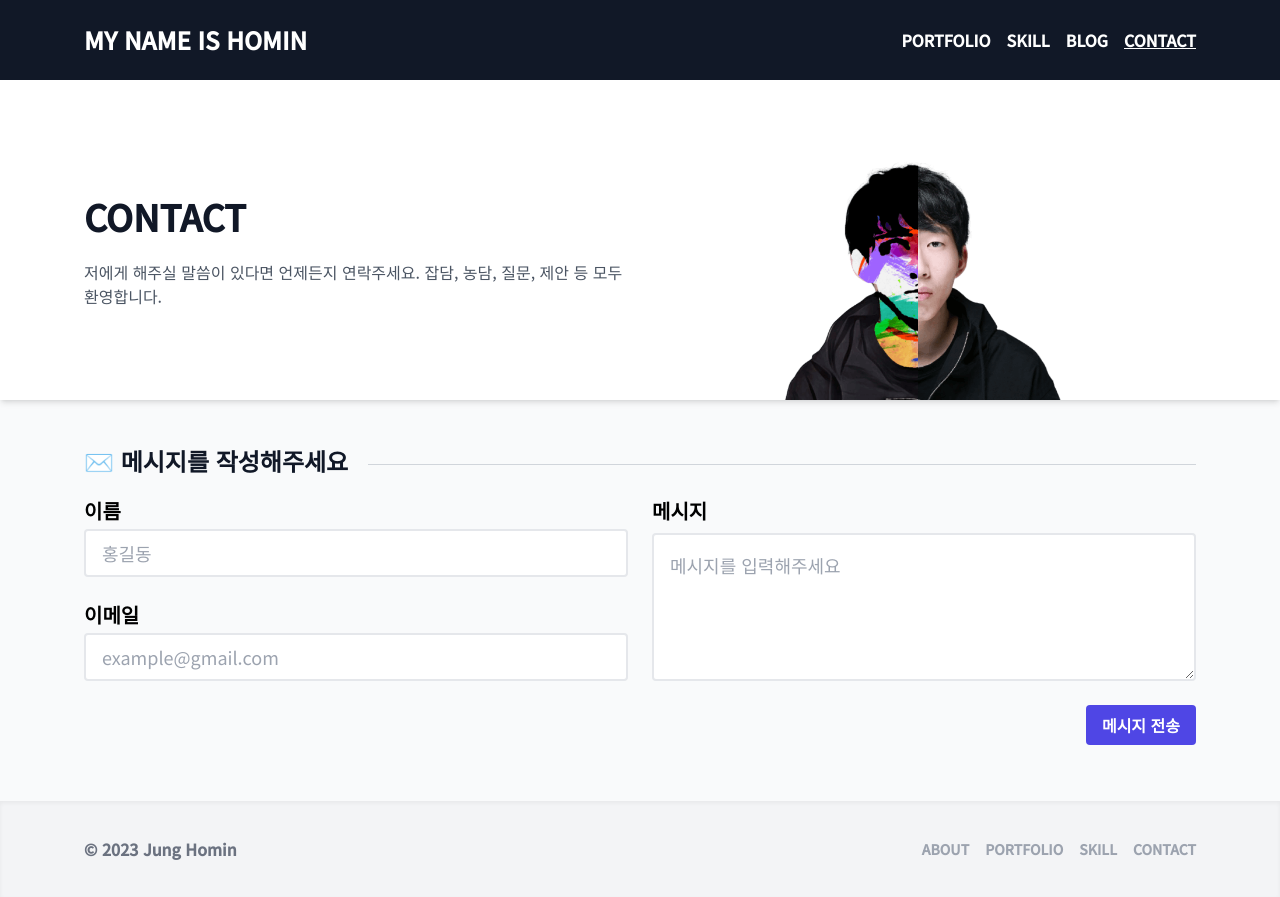
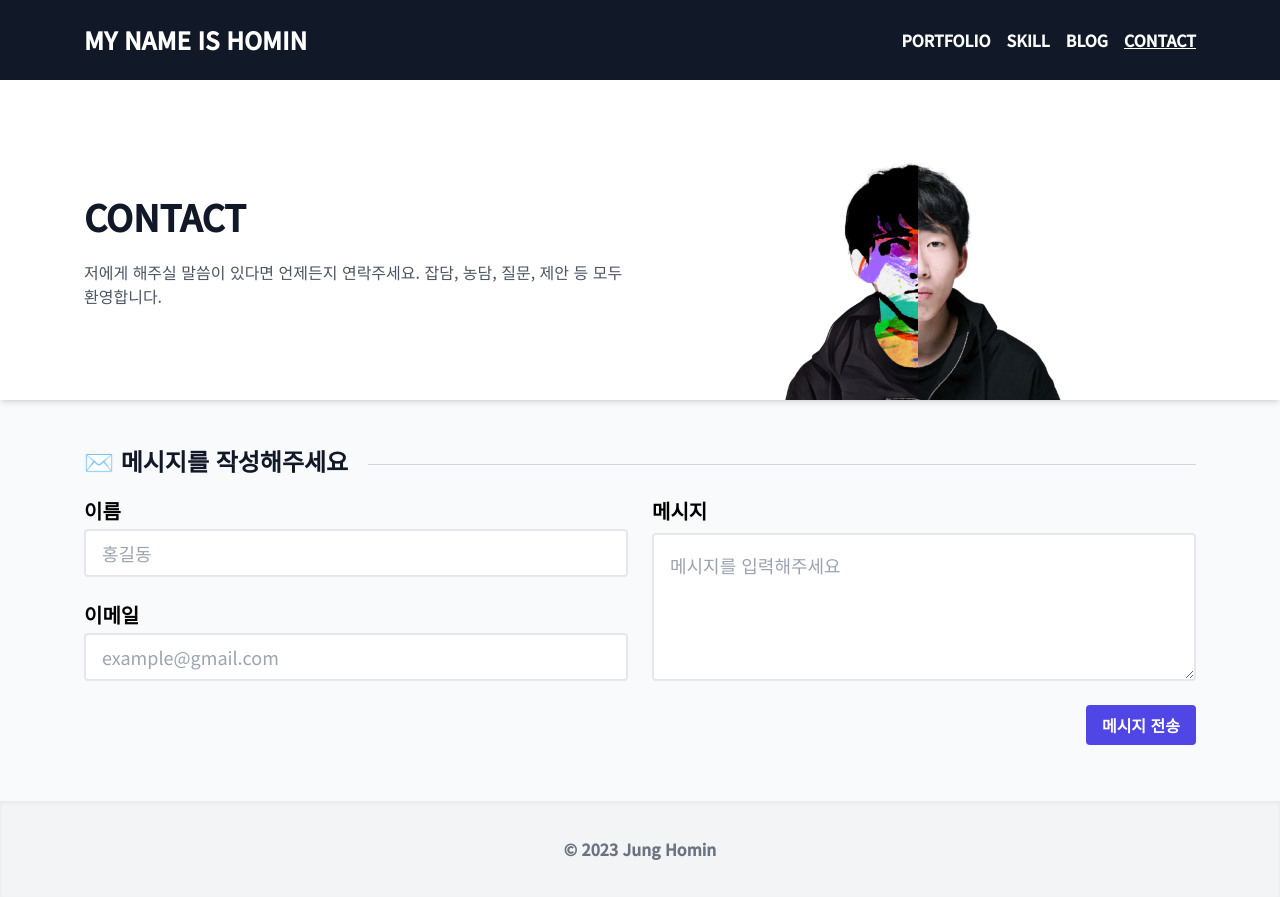
Before and after one commit to mynameishomin/portfolio, a Next.js app: page /contact in a window 1280 px wide. Built offline with nearby package versions, Linux system fonts and the light colour scheme; what tailwindcss-3d would draw is missing.

Commit message:
비주얼 영역 수정, 블로그 외부링크 연결

```diff
--- a/components/layout/footer.tsx
+++ b/components/layout/footer.tsx
@@ -1,37 +1,12 @@
-import Link from "next/link";
 import Container from "./container";
-
-const FooterNav = () => {
-    return (
-        <nav className="text-gray-400 font-semibold text-sm sm:ml-auto">
-            <ul className="flex space-x-4">
-                <li className="hover:underline">
-                    <Link href="/professional">ABOUT</Link>
-                </li>
-                <li className="hover:underline">
-                    <Link href="/professional/portfolio">PORTFOLIO</Link>
-                </li>
-                <li className="hover:underline">
-                    <Link href="/professional/skill">SKILL</Link>
-                </li>
-                <li className="hover:underline">
-                    <Link href="/professional/contact">CONTACT</Link>
-                </li>
-            </ul>
-        </nav>
-    );
-};
 
 export default () => {
     return (
         <footer className="h-24 bg-gray-100 shadow-inner">
             <Container className="flex flex-col-reverse justify-center items-center h-full text-gray-500 sm:flex-row">
-                <>
-                    <strong className="block mt-4 text-base sm:mt-0">
-                        © 2023 Jung Homin
-                    </strong>
-                    <FooterNav />
-                </>
+                <strong className="block mt-4 text-base sm:mt-0">
+                    © 2023 Jung Homin
+                </strong>
             </Container>
         </footer>
     );
--- a/components/layout/gnb.tsx
+++ /dev/null
@@ -1,57 +0,0 @@
-import Link from "next/link";
-import GradientText from "../gradientText";
-
-export default function Gnb() {
-    return (
-        <ul className="flex flex-col mb-10 font-han max-lg:mb-0 max-lg:justify-end">
-            <li>
-                <Link
-                    className="flex items-center h-10 hover:text-black max-lg:justify-end"
-                    href="/"
-                >
-                    <span className="text-base font-medium">HOME</span>
-                </Link>
-            </li>
-            <li>
-                <Link
-                    className="flex items-center h-10 hover:text-black max-lg:justify-end"
-                    href="/about"
-                >
-                    <span className="text-base font-medium">ABOUT</span>
-                </Link>
-            </li>
-            <li>
-                <Link
-                    className="flex items-center h-10 hover:text-black max-lg:justify-end"
-                    href="/projects"
-                >
-                    <span className="text-base font-medium">PROJECT</span>
-                </Link>
-            </li>
-            <li>
-                <Link
-                    className="flex items-center h-10 hover:text-black max-lg:justify-end"
-                    href="/skills"
-                >
-                    <span className=" text-base font-medium">SKILL</span>
-                </Link>
-            </li>
-            <li>
-                <Link
-                    className="flex items-center h-10 hover:text-black max-lg:justify-end"
-                    href="/blog"
-                >
-                    <span className=" text-base font-medium">BLOG</span>
-                </Link>
-            </li>
-            <li>
-                <Link
-                    className="flex items-center h-10 hover:text-black max-lg:justify-end"
-                    href="/contact"
-                >
-                    <span className=" text-base font-medium">CONTACT</span>
-                </Link>
-            </li>
-        </ul>
-    );
-}
--- a/components/layout/header.tsx
+++ b/components/layout/header.tsx
@@ -15,24 +15,28 @@ const myMenu = [
         name: "PORTFOLIO",
         link: "/portfolio",
         icon: "🖥️",
+        isBlank: false,
     },
     {
         id: 2,
         name: "SKILL",
         link: "/skill",
         icon: "🛠️",
+        isBlank: false,
     },
     {
         id: 3,
         name: "BLOG",
-        link: "/blog",
+        link: "https://blog.mynameishomin.com/",
         icon: "📝",
+        isBlank: true,
     },
     {
         id: 4,
         name: "CONTACT",
         link: "/contact",
         icon: "✉️",
+        isBlank: false,
     },
 ];
 
@@ -96,6 +100,7 @@ const Gnb = ({ isOpen, setIsOpen }: GnbProps) => {
                                         ? "underline"
                                         : "hover:underline"
                                 }
+                                target={menu.isBlank ? "_blank" : "_self"}
                             >
                                 <span className="inline-block mr-2 lg:hidden">
                                     {menu.icon}
--- a/components/layout/visual.tsx
+++ b/components/layout/visual.tsx
@@ -5,7 +5,7 @@ import Container from "./container";
 export const Visual = ({ children }: { children: React.ReactElement }) => {
     return (
         <div className="mb-12 shadow-md bg-white overflow-hidden sm:mb-16">
-            <Container>{children}</Container>
+            {children}
         </div>
     );
 };
@@ -20,6 +20,7 @@ interface SubVisualProps {
 export const SubVisual = ({ title, text, src, alt }: SubVisualProps) => {
     return (
         <Visual>
+            <Container>
                 <div className="flex flex-col pt-12 sm:flex-row sm:pb-0 sm:pt-6">
                     <motion.div
                         className="flex flex-col justify-center max-w-sm mx-auto sm:w-1/2 sm:mx-0 sm:mr-auto sm:max-w-none break-keep"
@@ -55,6 +56,7 @@ export const SubVisual = ({ title, text, src, alt }: SubVisualProps) => {
                         />
                     </motion.div>
                 </div>
+            </Container>
         </Visual>
     );
 };
```
Lines whose indentation alone changed are shown as unchanged.
